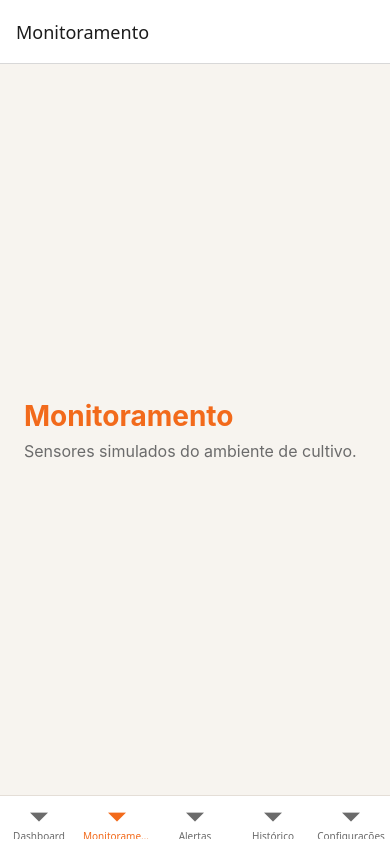
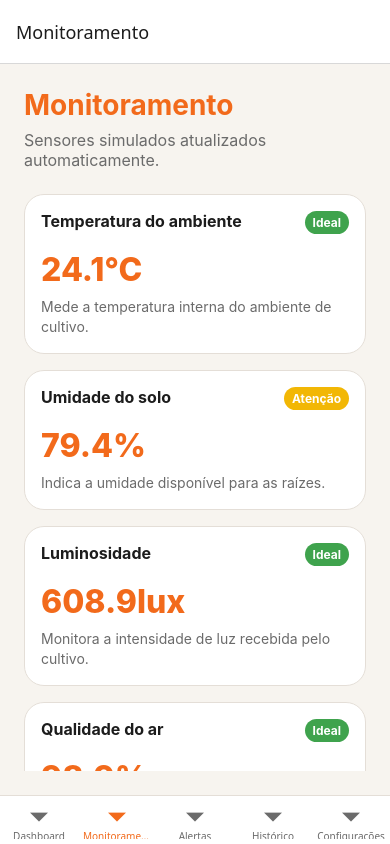
Before and after one commit to jorgebooz/Agrosfera-Mobile, a React Native app: screen /Monitoring in a window 390 px wide. Built offline with nearby package versions, Linux system fonts and the light colour scheme.

Commit message:
feat: sensores IOT

```diff
--- a/src/screens/MonitoringScreen.tsx
+++ b/src/screens/MonitoringScreen.tsx
@@ -1,23 +1,77 @@
-import { StyleSheet, Text, View } from 'react-native';
+import { useEffect, useState } from 'react';
+import { FlatList, StyleSheet, Text, View } from 'react-native';
+
+import { generateSimulatedSensors } from '../services/sensorService';
 import { lightTheme } from '../theme';
+import { SensorData, SensorStatus } from '../types/sensor';
+import { getStatusLabel } from '../utils/status';
 
 export function MonitoringScreen() {
+  const [sensors, setSensors] = useState<SensorData[]>([]);
+
+  useEffect(() => {
+    setSensors(generateSimulatedSensors());
+
+    const interval = setInterval(() => {
+      setSensors(generateSimulatedSensors());
+    }, 8000);
+
+    return () => clearInterval(interval);
+  }, []);
+
   return (
     <View style={styles.container}>
       <Text style={styles.title}>Monitoramento</Text>
-      <Text style={styles.subtitle}>Sensores simulados do ambiente de cultivo.</Text>
+      <Text style={styles.subtitle}>
+        Sensores simulados atualizados automaticamente.
+      </Text>
+
+      <FlatList
+        data={sensors}
+        keyExtractor={(item) => item.id}
+        contentContainerStyle={styles.listContent}
+        renderItem={({ item }) => (
+          <View style={styles.card}>
+            <View style={styles.cardHeader}>
+              <Text style={styles.sensorName}>{item.name}</Text>
+              <View style={[styles.statusBadge, getStatusStyle(item.status)]}>
+                <Text style={styles.statusText}>{getStatusLabel(item.status)}</Text>
+              </View>
+            </View>
+
+            <Text style={styles.sensorValue}>
+              {item.value}
+              {item.unit}
+            </Text>
+
+            <Text style={styles.description}>{item.description}</Text>
+          </View>
+        )}
+      />
     </View>
   );
 }
 
 const theme = lightTheme;
 
+function getStatusStyle(status: SensorStatus) {
+  switch (status) {
+    case 'ideal':
+      return { backgroundColor: theme.colors.success };
+    case 'attention':
+      return { backgroundColor: theme.colors.warning };
+    case 'critical':
+      return { backgroundColor: theme.colors.danger };
+    default:
+      return { backgroundColor: theme.colors.border };
+  }
+}
+
 const styles = StyleSheet.create({
   container: {
     flex: 1,
     backgroundColor: theme.colors.background,
     padding: theme.spacing.lg,
-    justifyContent: 'center',
   },
   title: {
     color: theme.colors.primary,
@@ -28,5 +82,50 @@ const styles = StyleSheet.create({
   subtitle: {
     color: theme.colors.textMuted,
     fontSize: 16,
+    marginBottom: theme.spacing.lg,
+  },
+  listContent: {
+    gap: theme.spacing.md,
+    paddingBottom: theme.spacing.xl,
+  },
+  card: {
+    backgroundColor: theme.colors.surface,
+    borderRadius: theme.radius.lg,
+    padding: theme.spacing.md,
+    borderWidth: 1,
+    borderColor: theme.colors.border,
+  },
+  cardHeader: {
+    flexDirection: 'row',
+    justifyContent: 'space-between',
+    gap: theme.spacing.sm,
+    marginBottom: theme.spacing.md,
+  },
+  sensorName: {
+    color: theme.colors.text,
+    fontSize: 16,
+    fontWeight: '700',
+    flex: 1,
+  },
+  statusBadge: {
+    borderRadius: 999,
+    paddingHorizontal: theme.spacing.sm,
+    paddingVertical: theme.spacing.xs,
+  },
+  statusText: {
+    color: '#FFFFFF',
+    fontSize: 12,
+    fontWeight: '700',
+  },
+  sensorValue: {
+    color: theme.colors.primary,
+    fontSize: 32,
+    fontWeight: '800',
+    marginBottom: theme.spacing.sm,
+  },
+  description: {
+    color: theme.colors.textMuted,
+    fontSize: 14,
+    lineHeight: 20,
   },
 });
--- /dev/null
+++ b/src/services/sensorService.ts
@@ -0,0 +1,100 @@
+import { SensorData, SensorStatus, SensorType } from '../types/sensor';
+
+function getRandomValue(min: number, max: number): number {
+  return Number((Math.random() * (max - min) + min).toFixed(1));
+}
+
+function getStatus(type: SensorType, value: number): SensorStatus {
+  switch (type) {
+    case 'temperature':
+      if (value < 18 || value > 32) return 'critical';
+      if (value < 21 || value > 29) return 'attention';
+      return 'ideal';
+
+    case 'soilHumidity':
+      if (value < 35 || value > 85) return 'critical';
+      if (value < 45 || value > 75) return 'attention';
+      return 'ideal';
+
+    case 'luminosity':
+      if (value < 250 || value > 900) return 'critical';
+      if (value < 400 || value > 750) return 'attention';
+      return 'ideal';
+
+    case 'airQuality':
+      if (value < 45) return 'critical';
+      if (value < 65) return 'attention';
+      return 'ideal';
+
+    case 'waterConsumption':
+      if (value > 18) return 'critical';
+      if (value > 13) return 'attention';
+      return 'ideal';
+
+    default:
+      return 'ideal';
+  }
+}
+
+export function generateSimulatedSensors(): SensorData[] {
+  const now = new Date().toISOString();
+
+  const temperature = getRandomValue(17, 34);
+  const soilHumidity = getRandomValue(30, 90);
+  const luminosity = getRandomValue(200, 950);
+  const airQuality = getRandomValue(40, 100);
+  const waterConsumption = getRandomValue(8, 20);
+
+  return [
+    {
+      id: 'sensor-temperature',
+      name: 'Temperatura do ambiente',
+      type: 'temperature',
+      value: temperature,
+      unit: '°C',
+      status: getStatus('temperature', temperature),
+      description: 'Mede a temperatura interna do ambiente de cultivo.',
+      updatedAt: now,
+    },
+    {
+      id: 'sensor-soil-humidity',
+      name: 'Umidade do solo',
+      type: 'soilHumidity',
+      value: soilHumidity,
+      unit: '%',
+      status: getStatus('soilHumidity', soilHumidity),
+      description: 'Indica a umidade disponível para as raízes.',
+      updatedAt: now,
+    },
+    {
+      id: 'sensor-luminosity',
+      name: 'Luminosidade',
+      type: 'luminosity',
+      value: luminosity,
+      unit: 'lux',
+      status: getStatus('luminosity', luminosity),
+      description: 'Monitora a intensidade de luz recebida pelo cultivo.',
+      updatedAt: now,
+    },
+    {
+      id: 'sensor-air-quality',
+      name: 'Qualidade do ar',
+      type: 'airQuality',
+      value: airQuality,
+      unit: '%',
+      status: getStatus('airQuality', airQuality),
+      description: 'Avalia as condições gerais do ar no ambiente controlado.',
+      updatedAt: now,
+    },
+    {
+      id: 'sensor-water-consumption',
+      name: 'Consumo hídrico',
+      type: 'waterConsumption',
+      value: waterConsumption,
+      unit: 'L/h',
+      status: getStatus('waterConsumption', waterConsumption),
+      description: 'Acompanha o consumo de água do sistema de cultivo.',
+      updatedAt: now,
+    },
+  ];
+}
--- /dev/null
+++ b/src/types/sensor.ts
@@ -0,0 +1,19 @@
+export type SensorStatus = 'ideal' | 'attention' | 'critical';
+
+export type SensorType =
+  | 'temperature'
+  | 'soilHumidity'
+  | 'luminosity'
+  | 'airQuality'
+  | 'waterConsumption';
+
+export interface SensorData {
+  id: string;
+  name: string;
+  type: SensorType;
+  value: number;
+  unit: string;
+  status: SensorStatus;
+  description: string;
+  updatedAt: string;
+}
--- /dev/null
+++ b/src/utils/status.ts
@@ -0,0 +1,14 @@
+import { SensorStatus } from '../types/sensor';
+
+export function getStatusLabel(status: SensorStatus): string {
+  switch (status) {
+    case 'ideal':
+      return 'Ideal';
+    case 'attention':
+      return 'Atenção';
+    case 'critical':
+      return 'Crítico';
+    default:
+      return 'Indefinido';
+  }
+}
```
